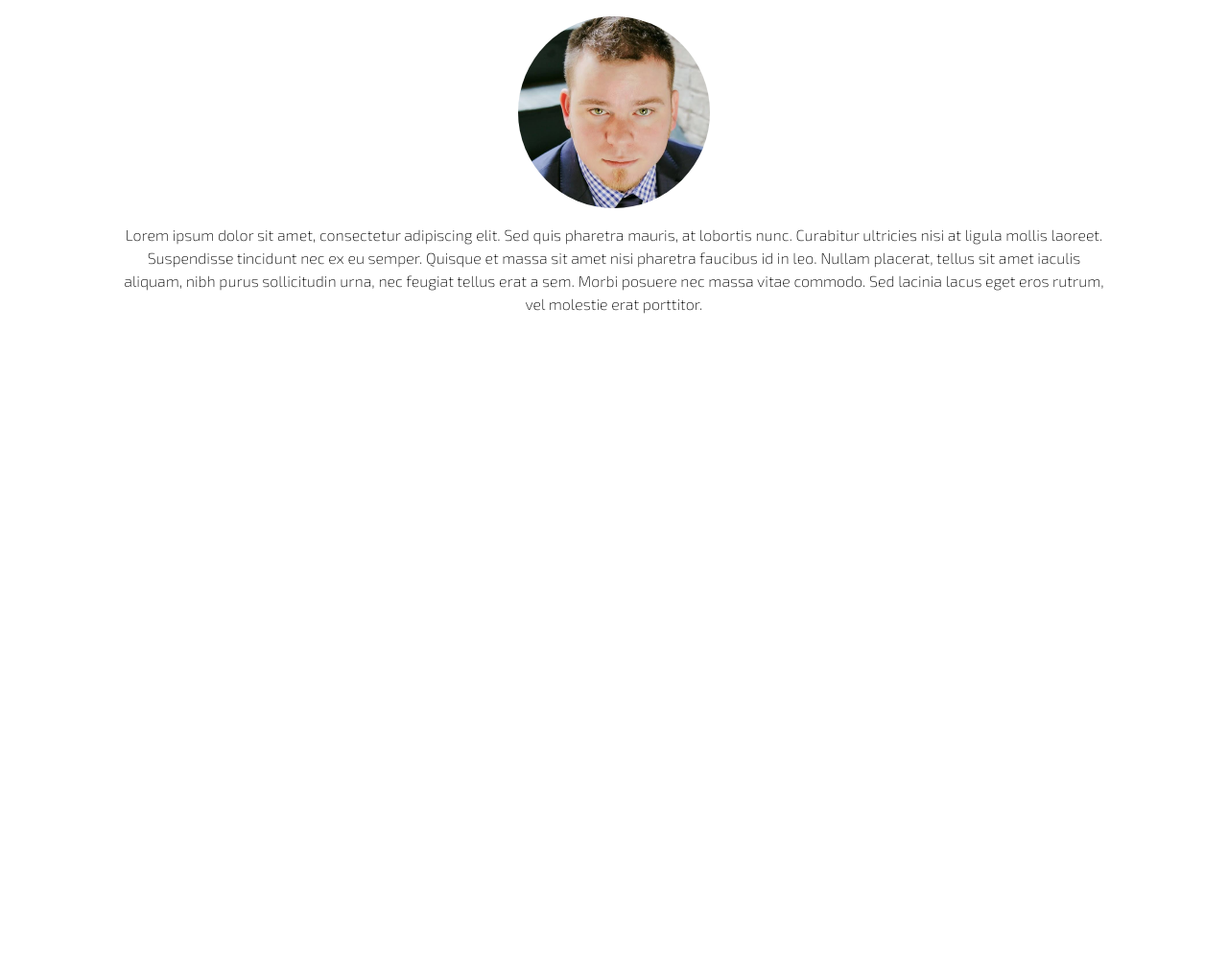
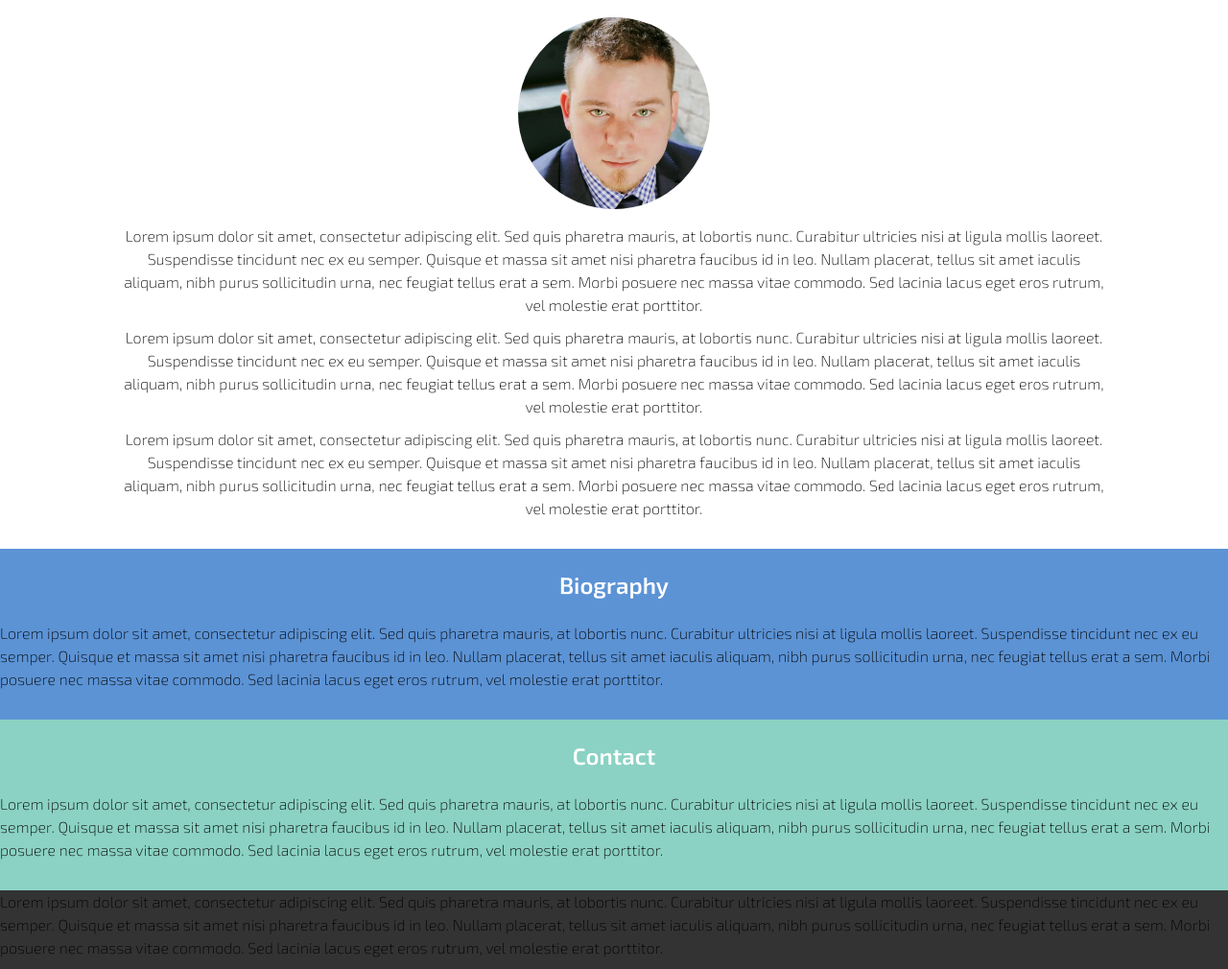
Before and after one commit to chrisvanwormer/chrisvanwormer.com, a website: page builds/development/index.html in a window 1280 px wide. Shown: the part 47-1057 px from the top of the page at 96% size. Before the commit the page ends 800 px from the top, so only its background shows below. Drawn offline with Linux system fonts and the light colour scheme; files whose address does not match are found by name.

Commit message:
added scenes, colors, and sticky nav

```diff
--- a/builds/development/index.html
+++ b/builds/development/index.html
@@ -23,11 +23,30 @@
         </nav>
     </header>
 <main id="wrapper">
-    <div class="scene">
+    <div class="scene" id="main">
         <article>
             <p><img src="../images/me.jpg" /></p>
             <p>Lorem ipsum dolor sit amet, consectetur adipiscing elit. Sed quis pharetra mauris, at lobortis nunc. Curabitur ultricies nisi at ligula mollis laoreet. Suspendisse tincidunt nec ex eu semper. Quisque et massa sit amet nisi pharetra faucibus id in leo. Nullam placerat, tellus sit amet iaculis aliquam, nibh purus sollicitudin urna, nec feugiat tellus erat a sem. Morbi posuere nec massa vitae commodo. Sed lacinia lacus eget eros rutrum, vel molestie erat porttitor.</p>
+            <p>Lorem ipsum dolor sit amet, consectetur adipiscing elit. Sed quis pharetra mauris, at lobortis nunc. Curabitur ultricies nisi at ligula mollis laoreet. Suspendisse tincidunt nec ex eu semper. Quisque et massa sit amet nisi pharetra faucibus id in leo. Nullam placerat, tellus sit amet iaculis aliquam, nibh purus sollicitudin urna, nec feugiat tellus erat a sem. Morbi posuere nec massa vitae commodo. Sed lacinia lacus eget eros rutrum, vel molestie erat porttitor.</p>
+            <p>Lorem ipsum dolor sit amet, consectetur adipiscing elit. Sed quis pharetra mauris, at lobortis nunc. Curabitur ultricies nisi at ligula mollis laoreet. Suspendisse tincidunt nec ex eu semper. Quisque et massa sit amet nisi pharetra faucibus id in leo. Nullam placerat, tellus sit amet iaculis aliquam, nibh purus sollicitudin urna, nec feugiat tellus erat a sem. Morbi posuere nec massa vitae commodo. Sed lacinia lacus eget eros rutrum, vel molestie erat porttitor.</p>
         </article>
     </div>
+
+    <div class="scene" id="bio">
+      <article>
+        <h1>Biography</h1>
+        <p>Lorem ipsum dolor sit amet, consectetur adipiscing elit. Sed quis pharetra mauris, at lobortis nunc. Curabitur ultricies nisi at ligula mollis laoreet. Suspendisse tincidunt nec ex eu semper. Quisque et massa sit amet nisi pharetra faucibus id in leo. Nullam placerat, tellus sit amet iaculis aliquam, nibh purus sollicitudin urna, nec feugiat tellus erat a sem. Morbi posuere nec massa vitae commodo. Sed lacinia lacus eget eros rutrum, vel molestie erat porttitor.</p>
+      </article>
+    </div>
+
+    <div class="scene" id="contact">
+      <article>
+        <h1>Contact</h1>
+        <p>Lorem ipsum dolor sit amet, consectetur adipiscing elit. Sed quis pharetra mauris, at lobortis nunc. Curabitur ultricies nisi at ligula mollis laoreet. Suspendisse tincidunt nec ex eu semper. Quisque et massa sit amet nisi pharetra faucibus id in leo. Nullam placerat, tellus sit amet iaculis aliquam, nibh purus sollicitudin urna, nec feugiat tellus erat a sem. Morbi posuere nec massa vitae commodo. Sed lacinia lacus eget eros rutrum, vel molestie erat porttitor.</p>
+      </article>
+    </div>
 </main>
+<footer>
+  <p>Lorem ipsum dolor sit amet, consectetur adipiscing elit. Sed quis pharetra mauris, at lobortis nunc. Curabitur ultricies nisi at ligula mollis laoreet. Suspendisse tincidunt nec ex eu semper. Quisque et massa sit amet nisi pharetra faucibus id in leo. Nullam placerat, tellus sit amet iaculis aliquam, nibh purus sollicitudin urna, nec feugiat tellus erat a sem. Morbi posuere nec massa vitae commodo. Sed lacinia lacus eget eros rutrum, vel molestie erat porttitor.</p>
+</footer>
 </body>
--- a/components/sass/modules/_main.scss
+++ b/components/sass/modules/_main.scss
@@ -1,4 +1,6 @@
+#main {
   article {
+    margin-top:45px;
     @include container(80%);
 
     p {
@@ -9,3 +11,29 @@ article {
       }
     }
   }
+}
+
+#bio {
+  background: rgba($blue, 0.8);
+
+  h1 {
+    text-align:center;
+    color: $light;
+    @include text-shadow($dark, 2px);
+    padding-bottom:20px;
+  }
+}
+
+#contact {
+  background: lighten($green, 20);
+
+  h1 {
+    color: $light;
+    text-align:center;
+    padding-bottom:20px;
+  }
+}
+
+footer {
+  background: lighten($dark, 20);
+}
--- a/components/sass/modules/_nav.scss
+++ b/components/sass/modules/_nav.scss
@@ -1,6 +1,8 @@
 header #nav {
   @include clearfix;
   @include background-image(linear-gradient(top, lighten($navBackground, 30), $navBackground));
+  position:fixed;
+  z-index:100;
 
   width: 100%;
 
@@ -73,6 +75,4 @@ header #nav {
 
     }
   }
-
-
 }
--- /dev/null
+++ b/components/scripts/script.js
@@ -0,0 +1,3 @@
+$(function() {
+
+});
```
Also changed, not shown: builds/development/css/style.css, builds/development/js/script.js. Lines whose indentation alone changed are shown as unchanged.
